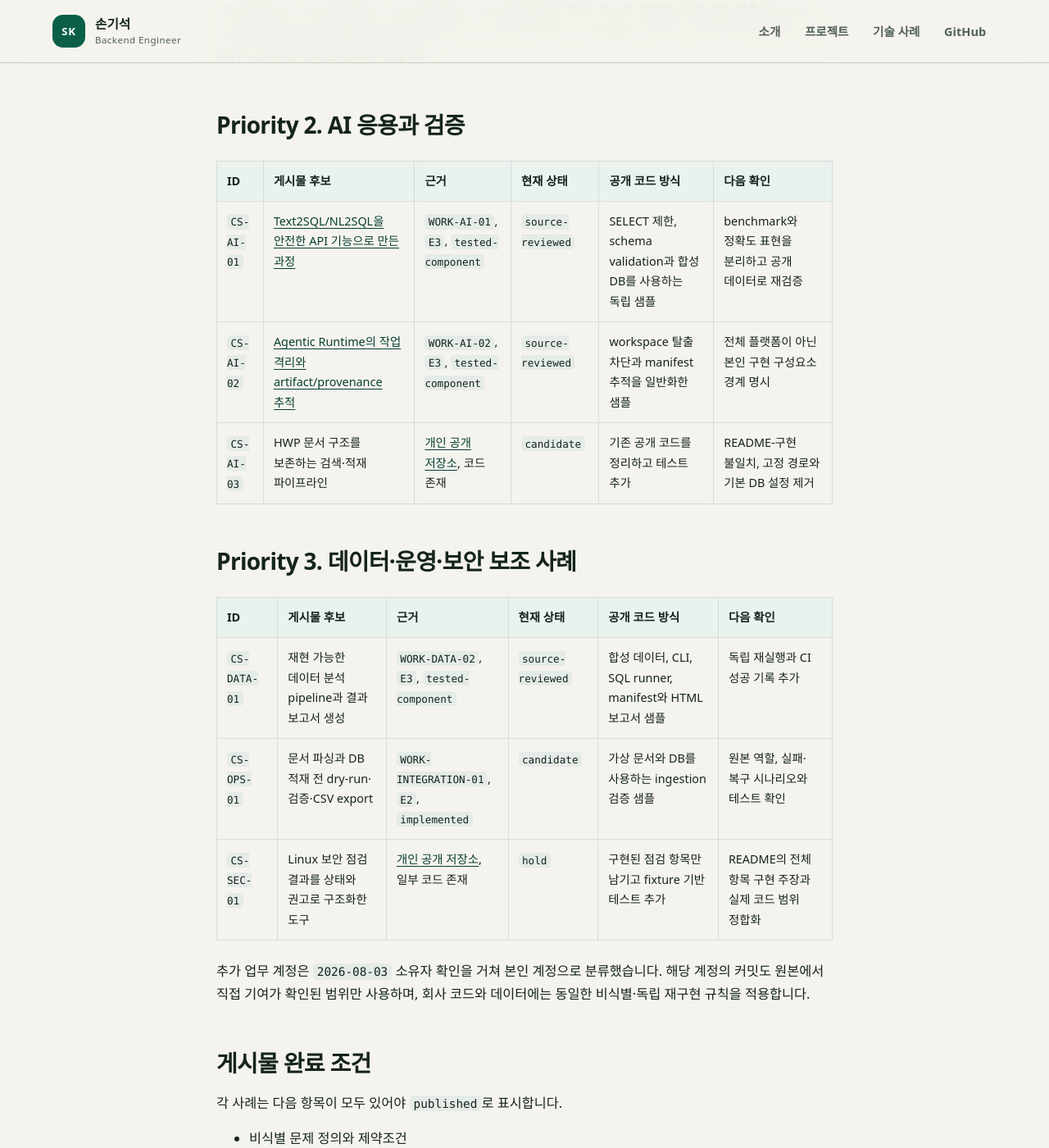
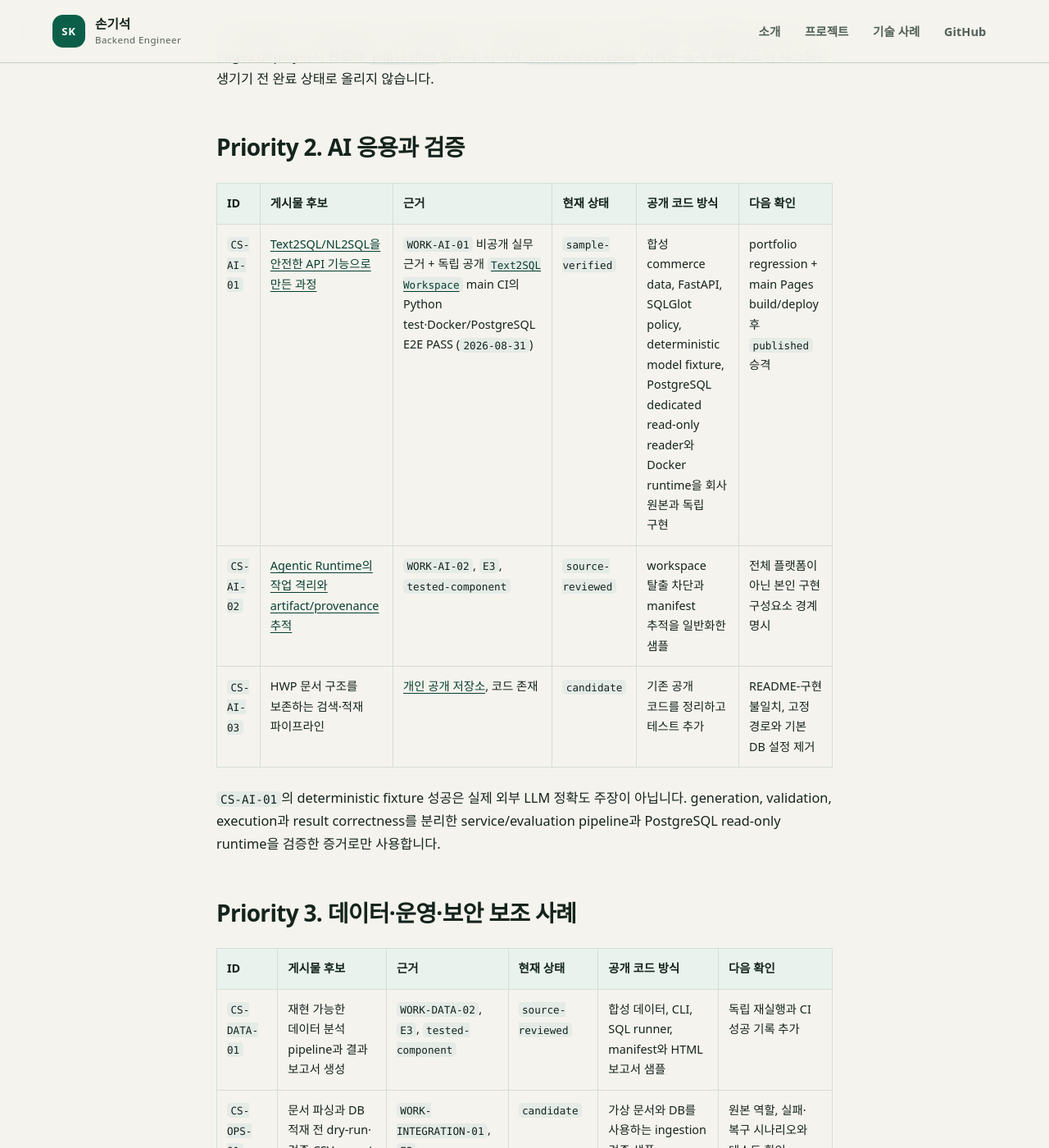
Before and after one commit to son1004007/engineering-career-portfolio, a Jekyll site: the page built from 03_portfolio/case-study-index.md, in a window 1280 px wide and 1400 px high, scrolled down 3728 px. Shown: the whole window at 82% size. Built offline with Jekyll 4.4.1, drawn with Linux system fonts in a browser that asks for light colours; our own code applies the rules of GitHub Pages for plain Markdown files; some of the changed text lies outside the part shown.

Commit message:
docs: promote Text2SQL case to sample verified

```diff
--- a/03_portfolio/case-study-index.md
+++ b/03_portfolio/case-study-index.md
@@ -1,6 +1,6 @@
 # Case Study Index
 
-- 최종 갱신일: `2026-08-30`
+- 최종 갱신일: `2026-08-31`
 - 목적: 기존 개인·회사 작업에서 게시물 후보를 추출하고, 원본 증거 확인과 공개용 재구현 상태를 분리해 관리
 - 전략: [`portfolio-strategy.md`](portfolio-strategy.md)
 - 회사 근거 규칙: [`../evidence/company-github/README.md`](../evidence/company-github/README.md)
@@ -8,9 +8,9 @@
 ## 현재 실행 대상
 
 - `CS-JAVA-01`, `CS-JAVA-02`, `CS-JAVA-03`, `CS-JAVA-06`의 독립 공개 샘플은 모두 publication gate를 충족했습니다.
-- `CS-JAVA-01`은 24개 독립 테스트 성공과 main Pages run `33276912458`의 Spring Security regression, public/Jekyll 검사, Pages build/deploy 성공을 근거로 `published`로 확정했습니다.
+- `CS-AI-01`은 독립 공개 `Text2SQL Workspace`의 Python test와 Docker/PostgreSQL E2E가 main에서 성공해 `sample-verified`이며, 현재 portfolio regression/Pages publication gate를 진행합니다.
 - 회사 코드와 데이터는 복사하지 않고 합성 도메인과 비식별 설계 경계만 공개합니다.
-- 다음 신규 사례는 별도 source review 후 선택하며, 현재 즉시 publication pending인 Java 사례는 없습니다.
+- 현재 즉시 publication pending인 사례는 `CS-AI-01` 한 건이며, 추가 Java/Spring 사례는 필요하지 않습니다.
 
 ## 상태 정의
 
@@ -53,9 +53,11 @@
 
 | ID | 게시물 후보 | 근거 | 현재 상태 | 공개 코드 방식 | 다음 확인 |
 |---|---|---|---|---|---|
-| `CS-AI-01` | [Text2SQL/NL2SQL을 안전한 API 기능으로 만든 과정](case-studies/text2sql-validation.md) | `WORK-AI-01`, `E3`, `tested-component` | `source-reviewed` | SELECT 제한, schema validation과 합성 DB를 사용하는 독립 샘플 | benchmark와 정확도 표현을 분리하고 공개 데이터로 재검증 |
+| `CS-AI-01` | [Text2SQL/NL2SQL을 안전한 API 기능으로 만든 과정](case-studies/text2sql-validation.md) | `WORK-AI-01` 비공개 실무 근거 + 독립 공개 [`Text2SQL Workspace`](https://github.com/son1004007/text2sql-workspace) main CI의 Python test·Docker/PostgreSQL E2E PASS (`2026-08-31`) | `sample-verified` | 합성 commerce data, FastAPI, SQLGlot policy, deterministic model fixture, PostgreSQL dedicated read-only reader와 Docker runtime을 회사 원본과 독립 구현 | portfolio regression + main Pages build/deploy 후 `published` 승격 |
 | `CS-AI-02` | [Agentic Runtime의 작업 격리와 artifact/provenance 추적](case-studies/agent-runtime-artifact-provenance.md) | `WORK-AI-02`, `E3`, `tested-component` | `source-reviewed` | workspace 탈출 차단과 manifest 추적을 일반화한 샘플 | 전체 플랫폼이 아닌 본인 구현 구성요소 경계 명시 |
 | `CS-AI-03` | HWP 문서 구조를 보존하는 검색·적재 파이프라인 | [개인 공개 저장소](https://github.com/son1004007/hwp-ingest-rag-pipeline), 코드 존재 | `candidate` | 기존 공개 코드를 정리하고 테스트 추가 | README-구현 불일치, 고정 경로와 기본 DB 설정 제거 |
+
+`CS-AI-01`의 deterministic fixture 성공은 실제 외부 LLM 정확도 주장이 아닙니다. generation, validation, execution과 result correctness를 분리한 service/evaluation pipeline과 PostgreSQL read-only runtime을 검증한 증거로만 사용합니다.
 
 ## Priority 3. 데이터·운영·보안 보조 사례
 
@@ -80,6 +82,7 @@
 - 실행 명령과 최근 성공 결과
 - 공개 안전성 검토
 - 확인된 결과와 확인하지 못한 한계
+- portfolio regression과 main GitHub Pages build/deploy 성공
 
 ## AI 작업 지침
 
@@ -88,6 +91,6 @@
 1. 후보 ID와 연결된 공개 evidence ID를 확인합니다.
 2. 권한이 있으면 회사 원본에서 본인 귀속과 코드 범위를 다시 확인합니다.
 3. 원본 코드를 복사하지 않고 공개용 요구사항과 테스트부터 새로 작성합니다.
-4. `02_projects/case-study-samples/<slug>/`에 독립 샘플을 구현합니다.
+4. 독립 공개 샘플은 capability에 적합한 public repository 또는 `02_projects/case-study-samples/<slug>/`에 구현합니다.
 5. 검증이 끝난 뒤 `03_portfolio/case-studies/<slug>.md`를 작성합니다.
 6. 이 인덱스와 [`evidence-index.md`](evidence-index.md)의 상태를 함께 갱신합니다.
```
